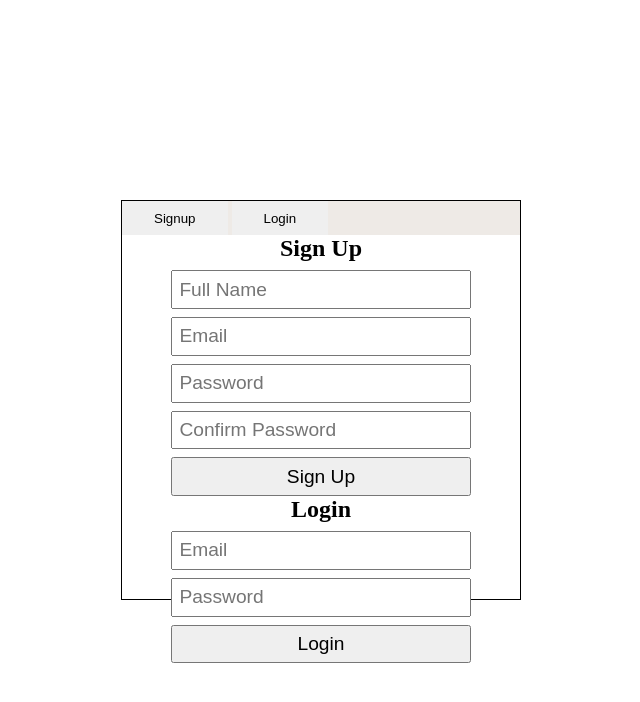
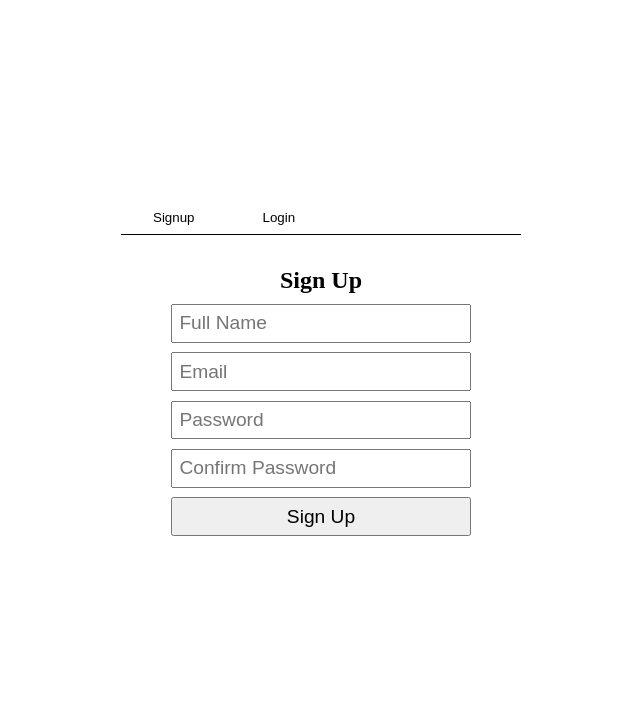
Before and after one commit to wfredo-dev/templates, a plain HTML site: page login.html in a window 1280 px wide. Both pictures are taken after a click on the button "Signup". Shown: the whole page, without its empty margins (319-959 px from the left). Drawn offline with Linux system fonts and the light colour scheme.

Commit message:
login with add classlist to show and hide a div

```diff
--- a/login.css
+++ b/login.css
@@ -13,7 +13,6 @@ body {
   min-height: 100dvh;
 }
 .container {
-  border: 1px solid black;
   width: 400px;
   height: 400px;
 }
@@ -22,17 +21,24 @@ body {
   margin: 0;
   border: none;
   cursor: pointer;
+  background-color: white;
 }
 .buttons {
-  background-color: rgb(238, 234, 230);
+  background-color: rgb(255, 255, 255);
 }
 .fields {
-  display: flex;
   flex-direction: column;
   align-items: center;
-  gap: 0.5rem;
+  display: none;
+  border-top: 1px solid black;
+
+  padding: 2rem;
+  gap: 0.6rem;
+  justify-content: center;
+  border-radius: 0 0 1rem 1rem;
 }
 .inputs {
+  display: block;
   width: 300px;
   font-size: 1.2rem;
   padding: 0.4rem;
@@ -45,3 +51,6 @@ body {
 .sign-up,
 .login {
 }
+.active {
+  display: flex;
+}
--- a/login.html
+++ b/login.html
@@ -9,10 +9,10 @@
   <body>
     <div class="container">
       <div class="buttons">
-        <button class="btn">Signup</button>
-        <button class="btn">Login</button>
+        <button class="btn" id="btn-signup">Signup</button>
+        <button class="btn" id="btn-login">Login</button>
       </div>
-      <div class="sign-up fields">
+      <div class="sign-up fields active">
         <h2>Sign Up</h2>
         <input class="inputs" type="text" placeholder="Full Name" required />
         <input class="inputs" type="email" placeholder="Email" required />
@@ -32,5 +32,21 @@
         <button class="submit-btn" type="submit">Login</button>
       </div>
     </div>
+    <script>
+      const signup = document.getElementById("btn-signup");
+      const login = document.getElementById("btn-login");
+
+      const signUpForm = document.querySelector(".sign-up");
+      const loginForm = document.querySelector(".login");
+
+      signup.addEventListener("click", () => {
+        signUpForm.classList.add("active");
+        loginForm.classList.remove("active");
+      });
+      login.addEventListener("click", () => {
+        loginForm.classList.add("active");
+        signUpForm.classList.remove("active");
+      });
+    </script>
   </body>
 </html>
```
